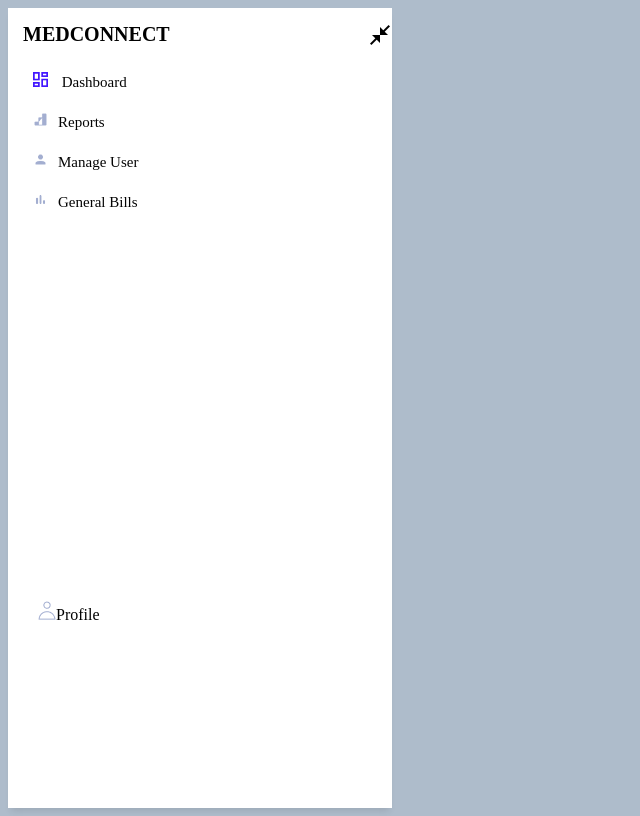
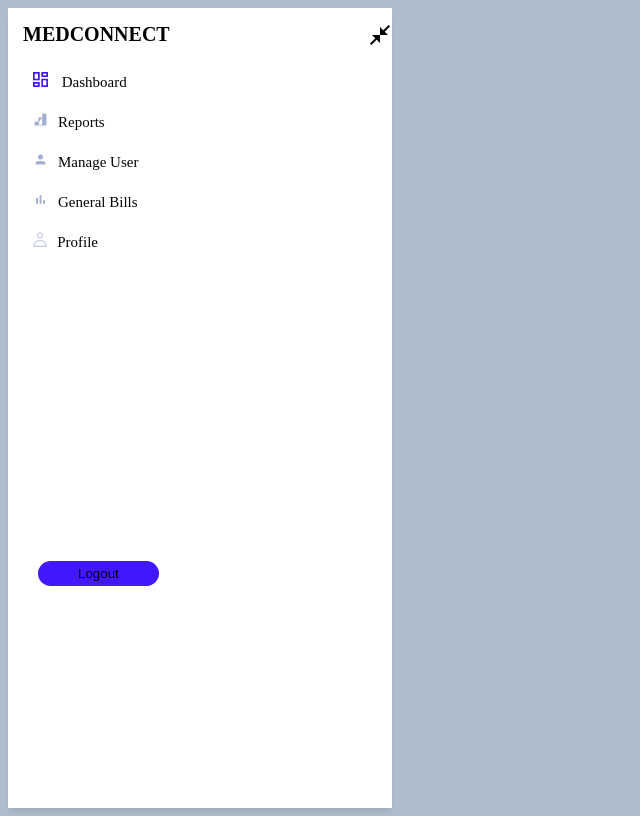
Before and after one commit to makuachteny/MedConnect, a Python web app: template Front-end/Sub_Admin/Template/sidebar.html in a window 1280 px wide. Shown: the whole page, without its empty margins (0-640 px from the left). Run offline with Jinja, Linux system fonts and the light colour scheme; the template is opened without the code that fills it, so the values that code supplies are empty.

Commit message:
update sidebar

```diff
--- a/Front-end/Sub_Admin/CSS/sidebar.css
+++ b/Front-end/Sub_Admin/CSS/sidebar.css
@@ -6,9 +6,9 @@ body{
 /* SIDEBAR */
 /* Styling for the sidebar section */
 #sidebar {
- margin-top: 0;
-  grid-area: sidebar;
-  height: 100%;
+ /* margin-top: 0; */
+  /* grid-area: sidebar; */
+  height: 100vh;
   background-color: #ffffff;
   box-shadow: 0 6px 7px -3px rgba(0, 0, 0, 0.1);
   overflow-y: auto;
@@ -29,19 +29,18 @@ body{
   color: #040404;
   border-radius: 20px;
 }
-.profile {
-  cursor: pointer;
- /* text-align: end;
- justify-content: end; */
- margin-top: 380px;
- margin-left: 30px;
- cursor: pointer;
-}
-.sidebar-list-item:hover {
+.sidebar-list-item:hover{
   background-color: #bdc3dc;
   cursor: pointer;
 }
-
+.btn{
+  background-color: #4318FF;
+  margin: 300px 30px 0;
+  padding: 5px 40px;
+  border-radius: 15px;
+  border: 1px;
+  cursor: pointer;
+}
 .sidebar-list-item img {
   height: 15px;
   padding-top: 1px;
--- a/Front-end/Sub_Admin/Template/sidebar.html
+++ b/Front-end/Sub_Admin/Template/sidebar.html
@@ -26,10 +26,10 @@
           <li class="sidebar-list-item"><img src="../images/staff_attendance_report.png" alt="" />Reports</li>
           <li class="sidebar-list-item"><img src="../images/user_1.png" alt="" />Manage User</li>
           <li class="sidebar-list-item"><img src="../images/Reports.png" alt="" />General Bills</li>
+          <li class="sidebar-list-item"><img src="../images/profile.png" id="profile" />Profile</li>
+        </ul>
+        <button class="btn">Logout</button>
+      </aside>
 
-        </ul>
-        <div class="profile">
-            <img src="../images/profile.png" id="profile" />Profile</div>
-      </aside>
 </body>
 </html>
```
